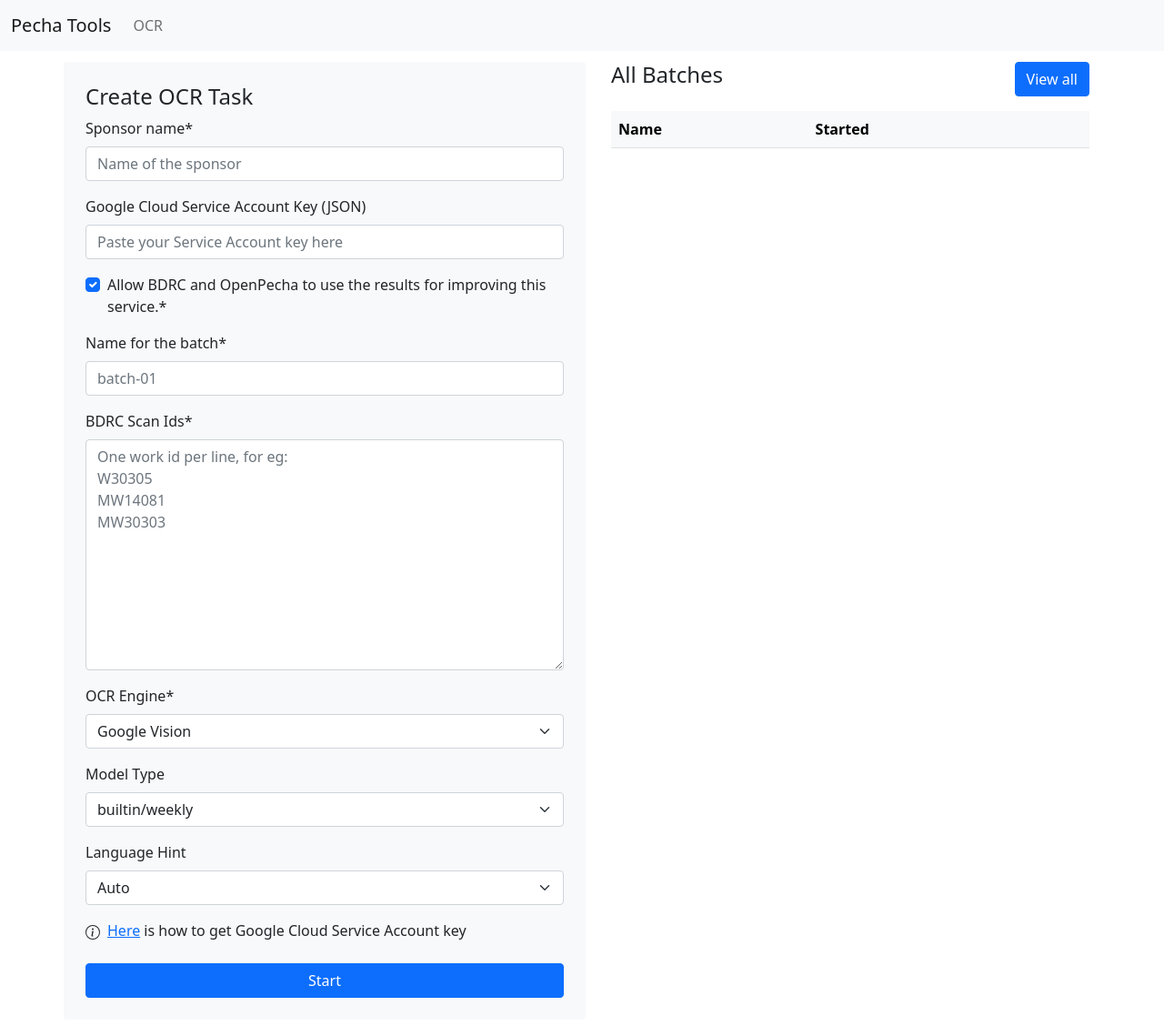
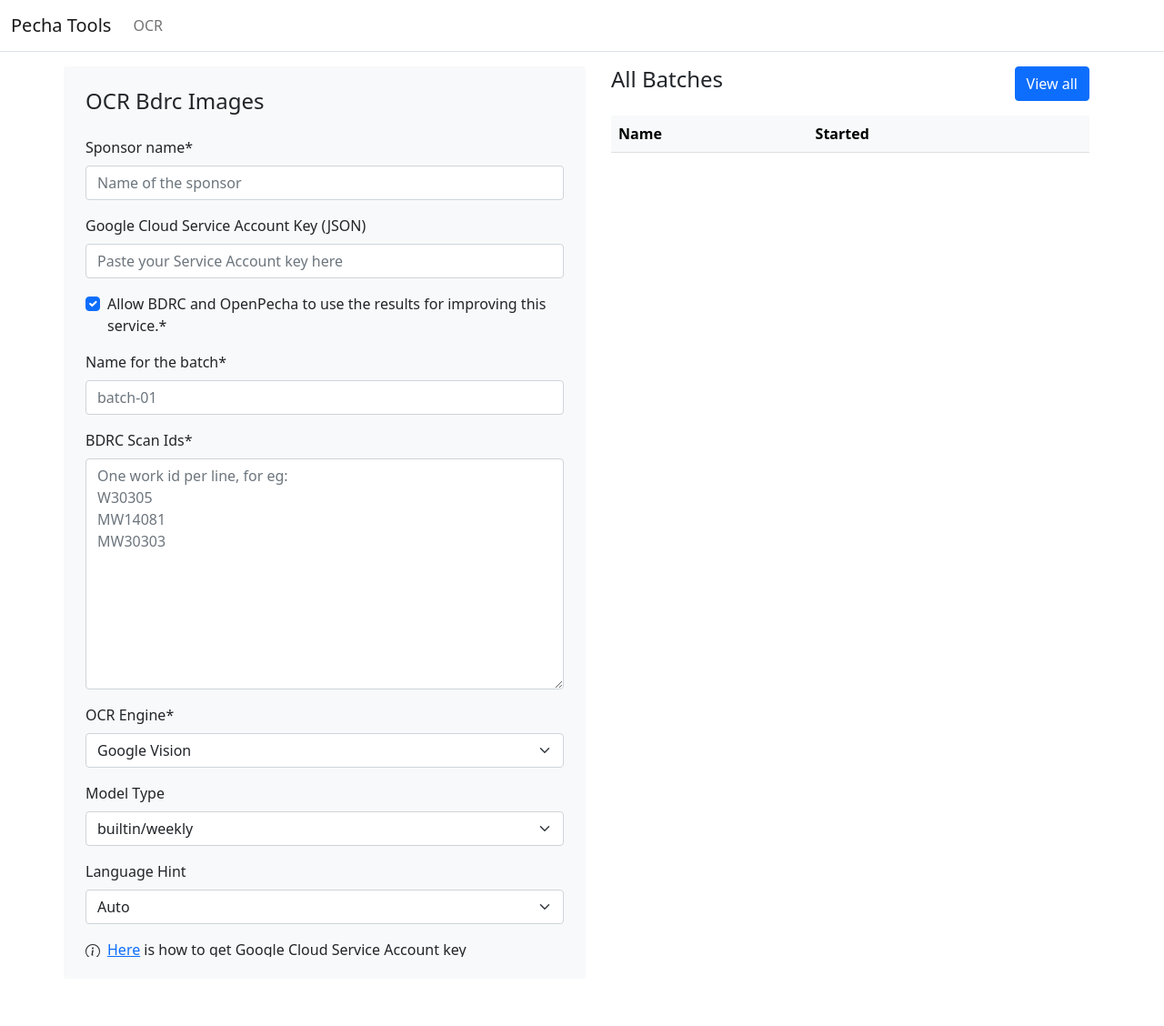
Before and after one commit to OpenPecha/Pipeline-Manager, a Django app: page /ocr/ in a window 1280 px wide. Shown: the whole page at 91% size. Run offline with Django 3.2, Linux system fonts and the light colour scheme; data that the repository does not hold is empty; parts of the project's set-up code (start-up, migrations or seed data) failed here and were passed over; some libraries are stand-ins or nearby versions.

Commit message:
fix: ocr bdrc image form style

```diff
--- a/data_pipeline_manager/templates/base.html
+++ b/data_pipeline_manager/templates/base.html
@@ -35,9 +35,7 @@
   </head>
 
   <body>
-
-    <div class="mb-1">
-      <nav class="navbar navbar-expand-md navbar-light bg-light">
+    <nav class="navbar navbar-expand-md sticky-top navbar-light bg-white border-bottom">
       <div class="container-fluid">
         <button class="navbar-toggler navbar-toggler-right" type="button" data-bs-toggle="collapse" data-bs-target="#navbarSupportedContent" aria-controls="navbarSupportedContent" aria-expanded="false" aria-label="Toggle navigation">
           <span class="navbar-toggler-icon"></span>
@@ -74,9 +72,8 @@
       </div>
     </nav>
 
-    </div>
 
-    <div class="container pt-2">
+    <div class="container mt-3">
 
       {% if messages %}
         {% for message in messages %}
--- a/data_pipeline_manager/templates/pipelines/dashboard.html
+++ b/data_pipeline_manager/templates/pipelines/dashboard.html
@@ -7,8 +7,10 @@
 
 <div class="row gap-3">
     <div class="col p-4 bg-light rounded">
-            <h4>Create OCR Task</h4>
-        {% include "pipelines/create_ocr_task_form.html" with form=form %}
+        <h4>OCR Bdrc Images</h4>
+        <div class="mt-4 overflow-auto" style="height: 80vh">
+            {% include "pipelines/create_ocr_task_form.html" with form=form %}
+        </div>
     </div>
 
     <div class="col">
```
Lines whose indentation alone changed are shown as unchanged.
